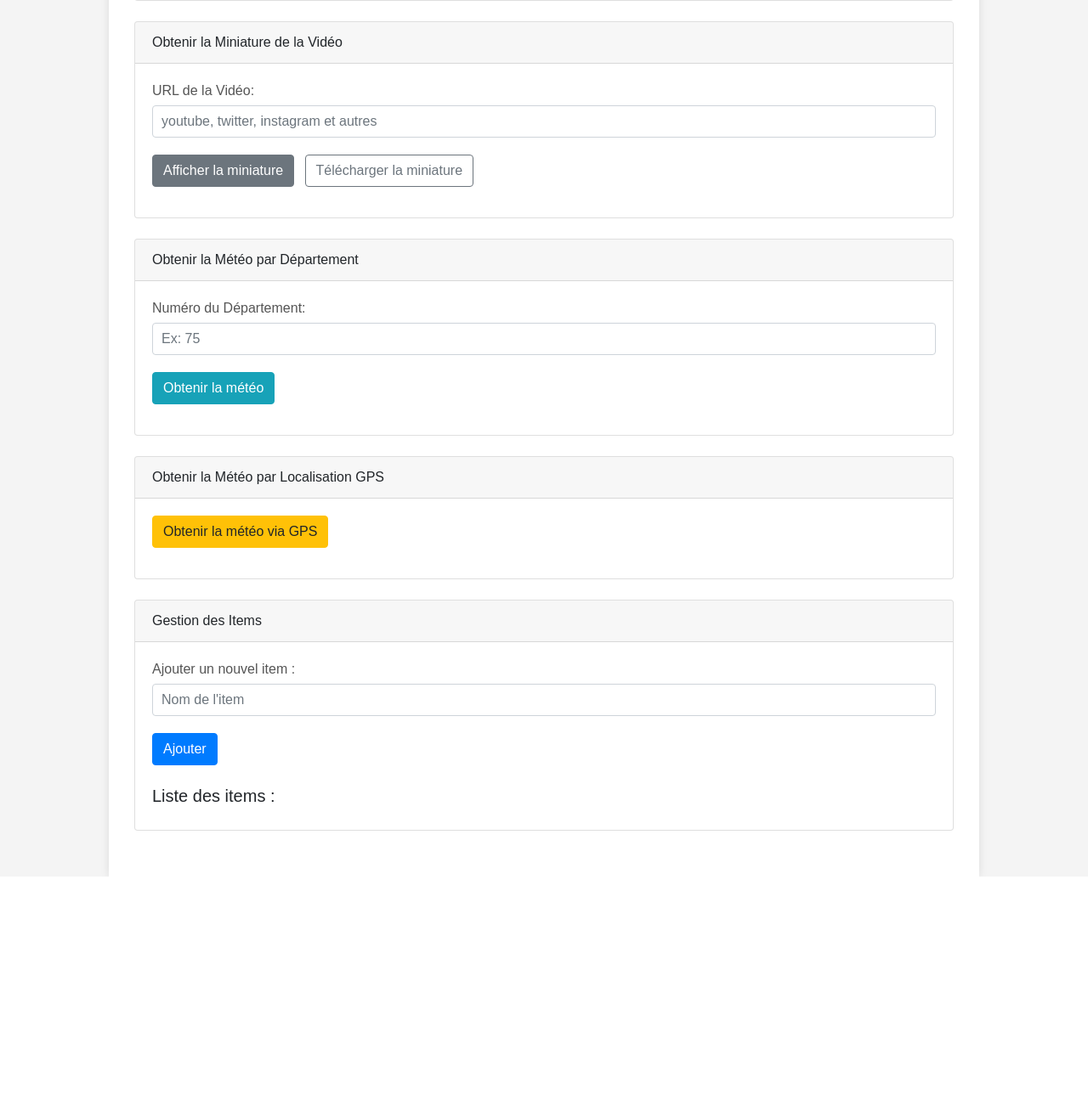
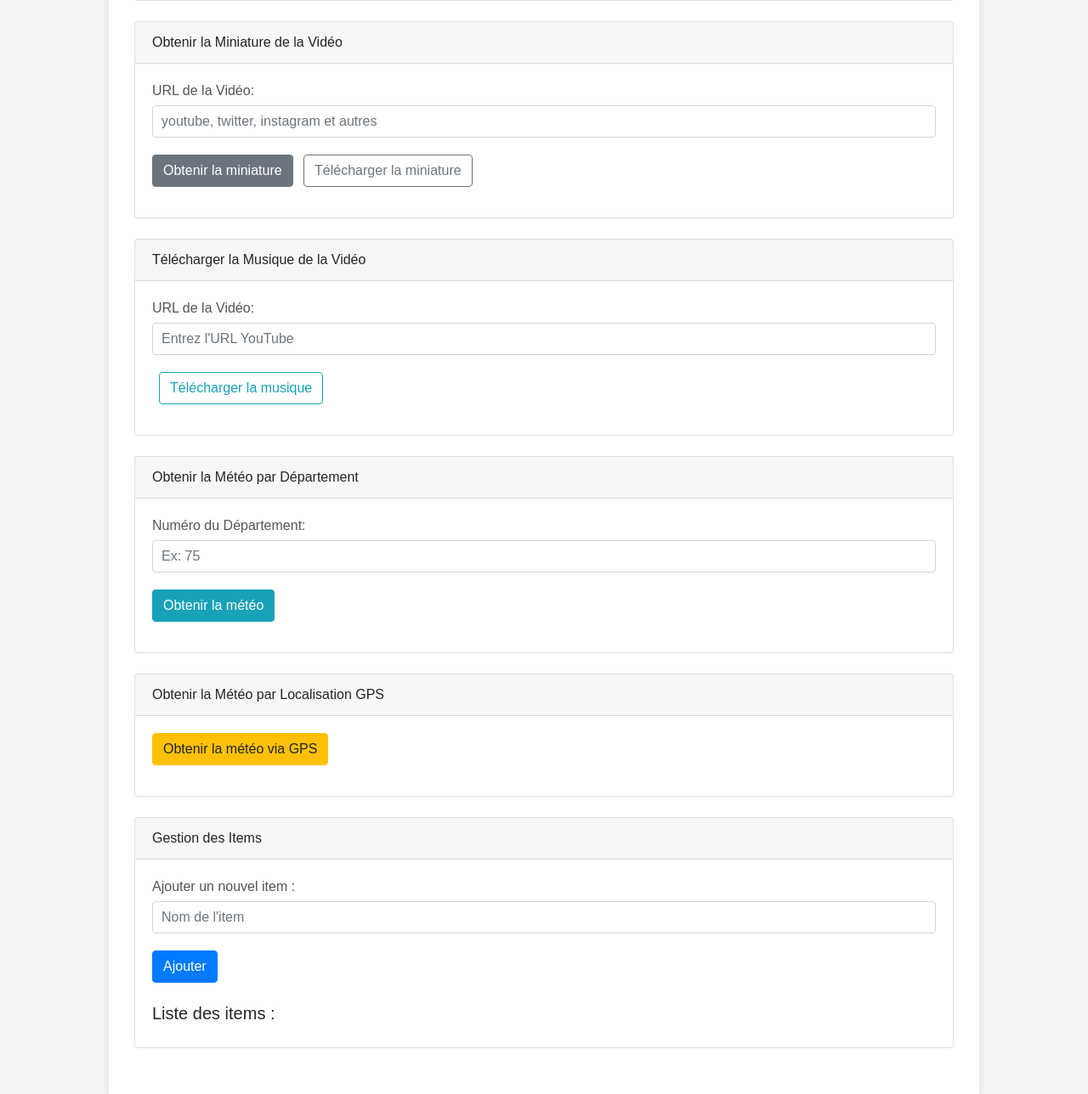
Before and after one commit to bcharthur/api-python-test, a Flask app: page / in a window 1280 px wide. Shown: the part 637-1925 px from the top of the page at 85% size. Before the commit the page ends 1669 px from the top, so only its background shows below. Run offline with Flask 3, Linux system fonts and the light colour scheme; data that the repository does not hold is empty; some libraries are stand-ins or nearby versions.

Commit message:
ajoute get musique

```diff
--- a/app.py
+++ b/app.py
@@ -9,7 +9,8 @@ from blueprints.get_weather import get_weather_bp
 from blueprints.get_weather_gps import get_weather_gps_bp
 from blueprints.download import download_bp
 from blueprints.get_title import get_title_bp
-from blueprints.get_minia import get_minia_bp  # Importer le blueprint get_minia
+from blueprints.get_minia import get_minia_bp
+from blueprints.get_musique import get_musique_bp  # Importer le blueprint get_musique
 
 from blueprints.create import create_bp
 from blueprints.edit import edit_bp
@@ -38,12 +39,20 @@ if not os.path.exists(DOWNLOAD_FOLDER):
     os.chmod(DOWNLOAD_FOLDER, 0o755)  # Permissions en lecture/écriture/exécution pour le propriétaire et lecture/exécution pour les autres
     logging.info(f"[APP] Dossier 'downloads' créé à {DOWNLOAD_FOLDER}")
 
+# Configuration pour le cache des musiques
+MUSIQUE_FOLDER = os.path.join(app.root_path, 'musique')
+if not os.path.exists(MUSIQUE_FOLDER):
+    os.makedirs(MUSIQUE_FOLDER, exist_ok=True)
+    os.chmod(MUSIQUE_FOLDER, 0o755)
+    logging.info(f"[APP] Dossier 'musique' créé à {MUSIQUE_FOLDER}")
+
 # Enregistrer les Blueprints
 app.register_blueprint(get_weather_bp)
 app.register_blueprint(get_weather_gps_bp)
 app.register_blueprint(download_bp)
 app.register_blueprint(get_title_bp)
-app.register_blueprint(get_minia_bp)  # Enregistrer le blueprint get_minia
+app.register_blueprint(get_minia_bp)
+app.register_blueprint(get_musique_bp)  # Enregistrer le blueprint get_musique
 
 app.register_blueprint(create_bp)
 app.register_blueprint(edit_bp)
--- /dev/null
+++ b/blueprints/get_musique.py
@@ -0,0 +1,70 @@
+# blueprints/get_musique.py
+
+import os
+import logging
+from flask import Blueprint, request, jsonify, send_from_directory, current_app
+from yt_dlp import YoutubeDL
+from python.get_musique import download_audio
+import copy
+
+get_musique_bp = Blueprint('get_musique', __name__)
+
+# Configuration des options yt_dlp pour extraire uniquement l'audio
+YTDL_OPTIONS_AUDIO = {
+    'format': 'bestaudio/best',
+    'noplaylist': True,
+    'quiet': True,
+    'postprocessors': [{
+        'key': 'FFmpegExtractAudio',
+        'preferredcodec': 'mp3',  # Vous pouvez choisir un autre format comme 'm4a'
+        'preferredquality': '192',
+    }],
+}
+
+@get_musique_bp.route('/api/get_audio', methods=['GET'])
+def get_audio():
+    url = request.args.get('url')
+    if not url:
+        return jsonify({'error': 'URL manquante'}), 400
+
+    # Définir le répertoire de cache pour les musiques
+    cache_dir = os.path.join(current_app.root_path, 'musique')
+    if not os.path.exists(cache_dir):
+        os.makedirs(cache_dir, exist_ok=True)
+        logging.info(f"[get_musique] Dossier 'musique' créé à {cache_dir}")
+
+    # Supprimer les anciennes musiques dans le cache
+    try:
+        for filename in os.listdir(cache_dir):
+            file_path = os.path.join(cache_dir, filename)
+            if os.path.isfile(file_path):
+                os.remove(file_path)
+                logging.info(f"[get_musique] Supprimé: {file_path}")
+    except Exception as e:
+        logging.error(f"[get_musique] Erreur lors de la suppression des anciennes musiques: {e}")
+        return jsonify({'error': 'Erreur lors de la gestion du cache'}), 500
+
+    # Copier les options et définir 'outtmpl' pour enregistrer dans 'cache_dir'
+    ytdl_options = copy.deepcopy(YTDL_OPTIONS_AUDIO)
+    ytdl_options['outtmpl'] = os.path.join(cache_dir, '%(id)s.%(ext)s')  # Enregistrer dans 'musique'
+
+    # Utiliser yt_dlp pour extraire et télécharger l'audio
+    try:
+        audio_filepath = download_audio(url, cache_dir, ytdl_options)
+        if not audio_filepath or not os.path.exists(audio_filepath):
+            logging.error(f"[get_musique] Échec du téléchargement de l'audio pour l'URL: {url}")
+            return jsonify({'error': 'Échec du téléchargement de l\'audio'}), 500
+
+        # Déterminer le nom de fichier pour servir
+        filename = os.path.basename(audio_filepath)
+        audio_url_cached = f"/musique/{filename}"
+        return jsonify({'audio_url': audio_url_cached}), 200
+
+    except Exception as e:
+        logging.error(f"[get_musique] Erreur lors de l'extraction des informations: {e}")
+        return jsonify({'error': 'Erreur lors de l\'extraction des informations de la vidéo'}), 500
+
+@get_musique_bp.route('/musique/<path:filename>', methods=['GET'])
+def serve_audio(filename):
+    cache_dir = os.path.join(current_app.root_path, 'musique')
+    return send_from_directory(cache_dir, filename, as_attachment=True)
--- /dev/null
+++ b/static/js/get-musique.js
@@ -0,0 +1,48 @@
+// static/js/get-musique.js
+
+$(document).ready(function() {
+    // Gestionnaire pour "Télécharger la musique"
+    $('#downloadMusiqueBtn').on('click', function() {
+        const url = $('#musique_url').val();
+
+        if (!url) {
+            showToast('Erreur', 'Veuillez fournir une URL de vidéo.', 'danger');
+            return;
+        }
+
+        $('#downloadMusiqueBtn').prop('disabled', true).text('Téléchargement...');
+
+        // Fonction pour déclencher le téléchargement
+        const downloadMusique = function(audioUrl) {
+            // Créer un lien temporaire
+            const link = document.createElement('a');
+            link.href = audioUrl;
+            link.download = ''; // Laisser le navigateur décider du nom du fichier
+            document.body.appendChild(link);
+            link.click();
+            document.body.removeChild(link);
+            $('#downloadMusiqueBtn').prop('disabled', false).text('Télécharger la musique');
+            showToast('Succès', 'Musique téléchargée avec succès!', 'success');
+        };
+
+        // Effectuer la requête pour obtenir l'URL de l'audio
+        $.ajax({
+            url: '/api/get_audio',
+            method: 'GET',
+            data: { url: url },
+            success: function(response) {
+                if (response.audio_url) {
+                    downloadMusique(response.audio_url);
+                } else if (response.error) {
+                    showToast('Erreur', response.error, 'danger');
+                    $('#downloadMusiqueBtn').prop('disabled', false).text('Télécharger la musique');
+                }
+            },
+            error: function(xhr) {
+                const error = xhr.responseJSON && xhr.responseJSON.error ? xhr.responseJSON.error : 'Erreur inconnue';
+                showToast('Erreur', error, 'danger');
+                $('#downloadMusiqueBtn').prop('disabled', false).text('Télécharger la musique');
+            }
+        });
+    });
+});
--- /dev/null
+++ b/static/js/main.js
@@ -0,0 +1,25 @@
+// static/js/main.js
+
+// Fonction pour afficher les toasts
+function showToast(title, message, type) {
+    const toastId = `toast${Date.now()}`;
+    const toastHtml = `
+        <div id="${toastId}" class="toast" role="alert" aria-live="assertive" aria-atomic="true" data-delay="5000">
+            <div class="toast-header bg-${type} text-white">
+                <strong class="mr-auto">${title}</strong>
+                <button type="button" class="ml-2 mb-1 close" data-dismiss="toast" aria-label="Close">
+                    <span aria-hidden="true">&times;</span>
+                </button>
+            </div>
+            <div class="toast-body">
+                ${message}
+            </div>
+        </div>
+    `;
+    $('#toastContainer').append(toastHtml);
+    $(`#${toastId}`).toast('show');
+    // Supprimer le toast après la disparition
+    $(`#${toastId}`).on('hidden.bs.toast', function () {
+        $(this).remove();
+    });
+}
--- a/templates/index.html
+++ b/templates/index.html
@@ -70,14 +70,29 @@
                         <label for="thumbnail_url">URL de la Vidéo:</label>
                         <input type="text" class="form-control" id="thumbnail_url" placeholder="youtube, twitter, instagram et autres" required>
                     </div>
-            <button type="submit" class="btn btn-secondary" id="getThumbnailBtn">Afficher la miniature</button>
+                    <button type="submit" class="btn btn-secondary" id="getThumbnailBtn">Obtenir la miniature</button>
                     <button type="button" class="btn btn-outline-secondary ml-2" id="downloadThumbnailBtn">Télécharger la miniature</button>
                 </form>
                 <div id="resultThumbnail" class="mt-3"></div>
             </div>
         </div>
 
-
+        <!-- Nouvelle Section pour Télécharger la Musique de la Vidéo -->
+        <div class="card mb-4">
+            <div class="card-header">
+                Télécharger la Musique de la Vidéo
+            </div>
+            <div class="card-body">
+                <form id="getMusiqueForm">
+                    <div class="form-group">
+                        <label for="musique_url">URL de la Vidéo:</label>
+                        <input type="text" class="form-control" id="musique_url" placeholder="Entrez l'URL YouTube" required>
+                    </div>
+                    <button type="button" class="btn btn-outline-info ml-2" id="downloadMusiqueBtn">Télécharger la musique</button>
+                </form>
+                <div id="resultMusique" class="mt-3"></div>
+            </div>
+        </div>
 
         <!-- Section pour la Météo par Département -->
         <div class="card mb-4">
@@ -175,10 +190,11 @@
         crossorigin="anonymous"></script>
 
     <!-- Inclure les fichiers JavaScript personnalisés -->
+    <script src="/static/js/main.js"></script> <!-- Nouveau script pour les toasts -->
     <script src="/static/js/get-info.js"></script>
     <script src="/static/js/download.js"></script>
     <script src="/static/js/get-minia.js"></script>
-
+    <script src="/static/js/get-musique.js"></script> <!-- Nouveau script -->
     <script src="/static/js/get-weather.js"></script>
     <script src="/static/js/get-weather-gps.js"></script>
     <script src="/static/js/create.js"></script>
```
Also changed, not shown: python/get_musique.py (added, +39 -0 lines). Lines whose indentation alone changed are shown as unchanged.
